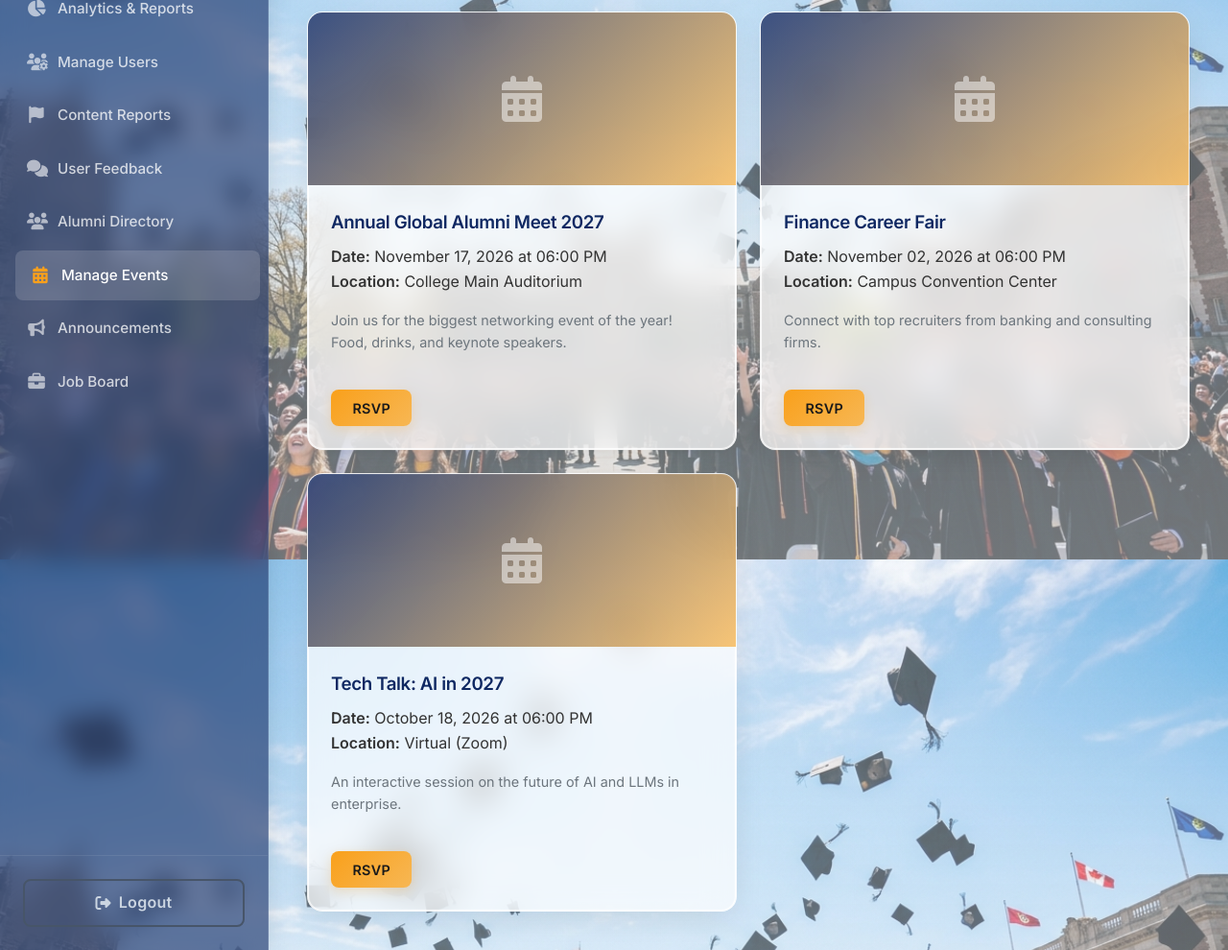
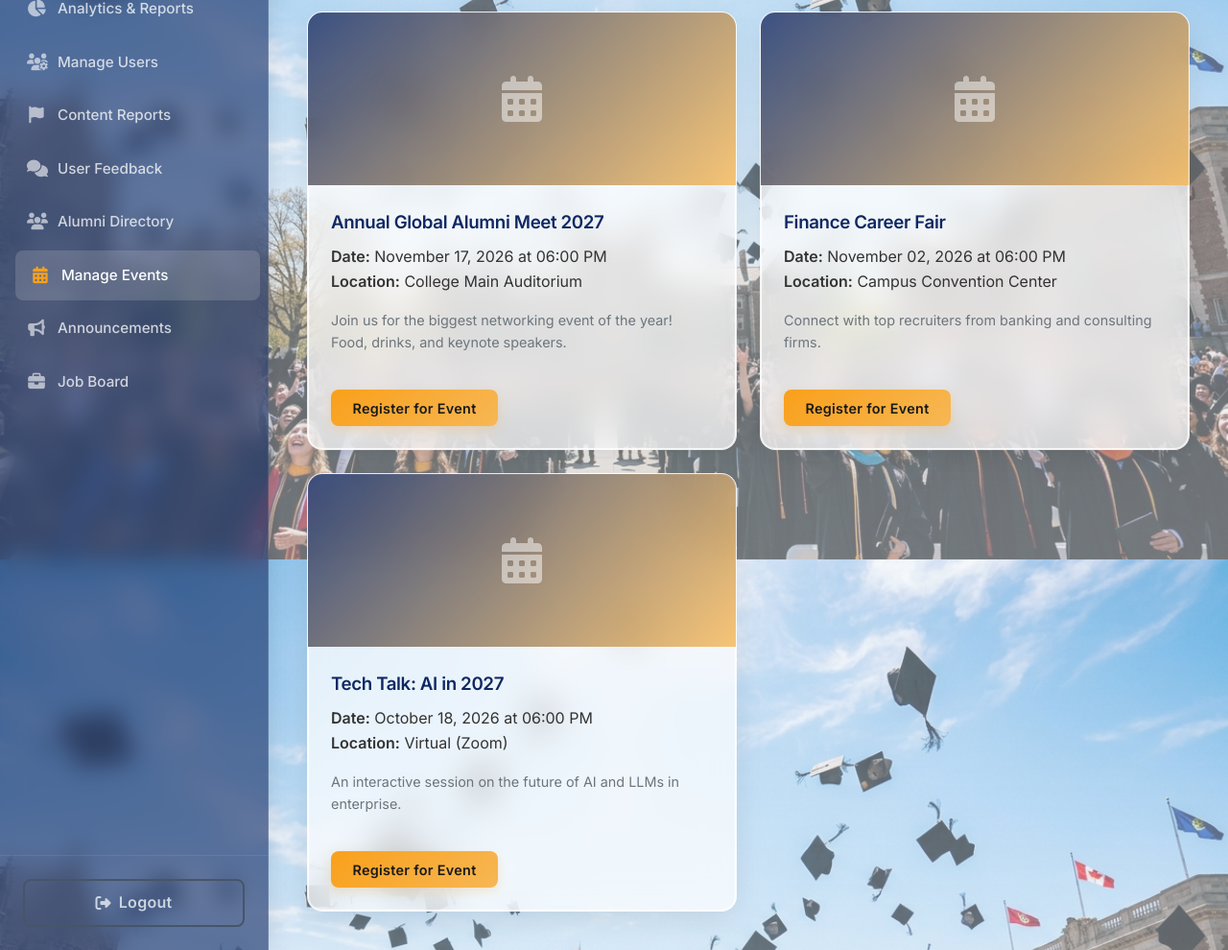
Before and after one commit to aldhaf2007/alumni-management-system, a Flask app: page /events in a window 1280 px wide. Shown: the part 217-1207 px from the top of the page at 96% size. Run offline with Flask 3, Linux system fonts and the light colour scheme; a user stored in the database is signed in; data comes from the database, SQL or seed files in the repository; data that the repository does not hold is empty.

Commit message:
style: change RSVP button text to Register for Event

```diff
--- a/templates/events/list.html
+++ b/templates/events/list.html
@@ -33,7 +33,7 @@
                     {% if current_user in event.attendees %}
                         <button type="button" class="btn btn-outline" style="font-size: 0.9rem; border-color: var(--success); color: var(--success);" disabled><i class="fas fa-check"></i> Registered</button>
                     {% else %}
-                        <button type="submit" class="btn btn-primary" style="font-size: 0.9rem;">RSVP</button>
+                        <button type="submit" class="btn btn-primary" style="font-size: 0.9rem;">Register for Event</button>
                     {% endif %}
                 </form>
             </div>
```
